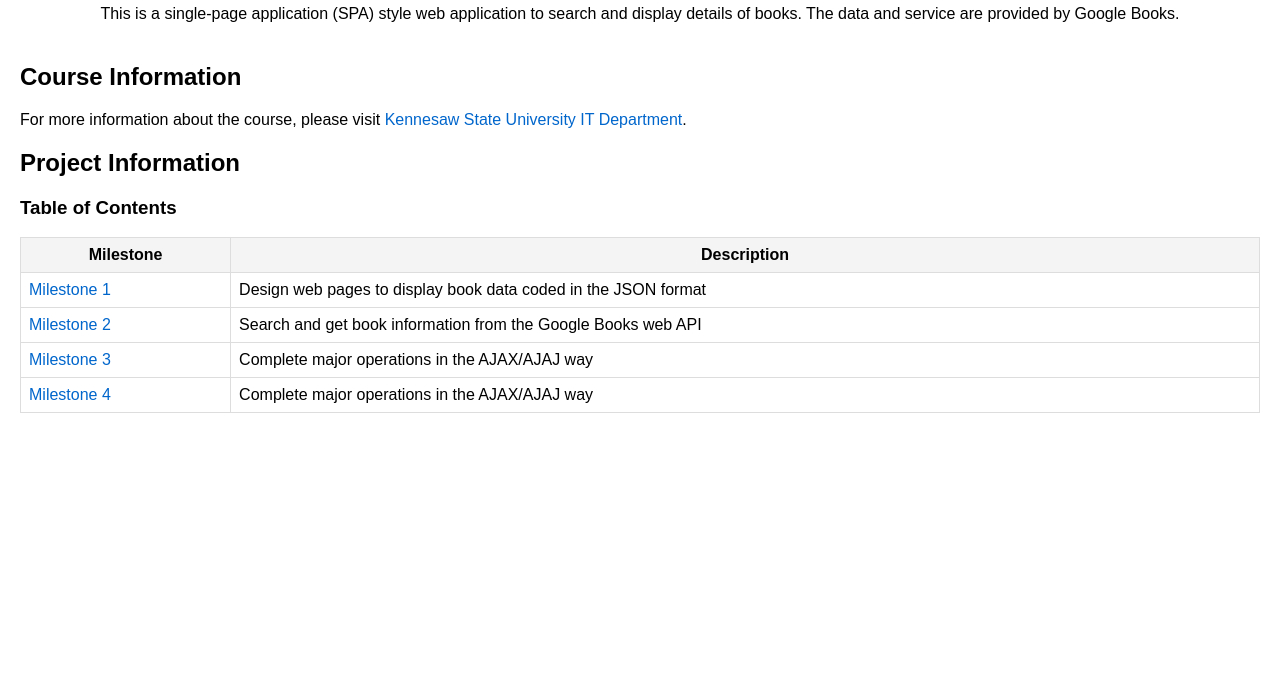
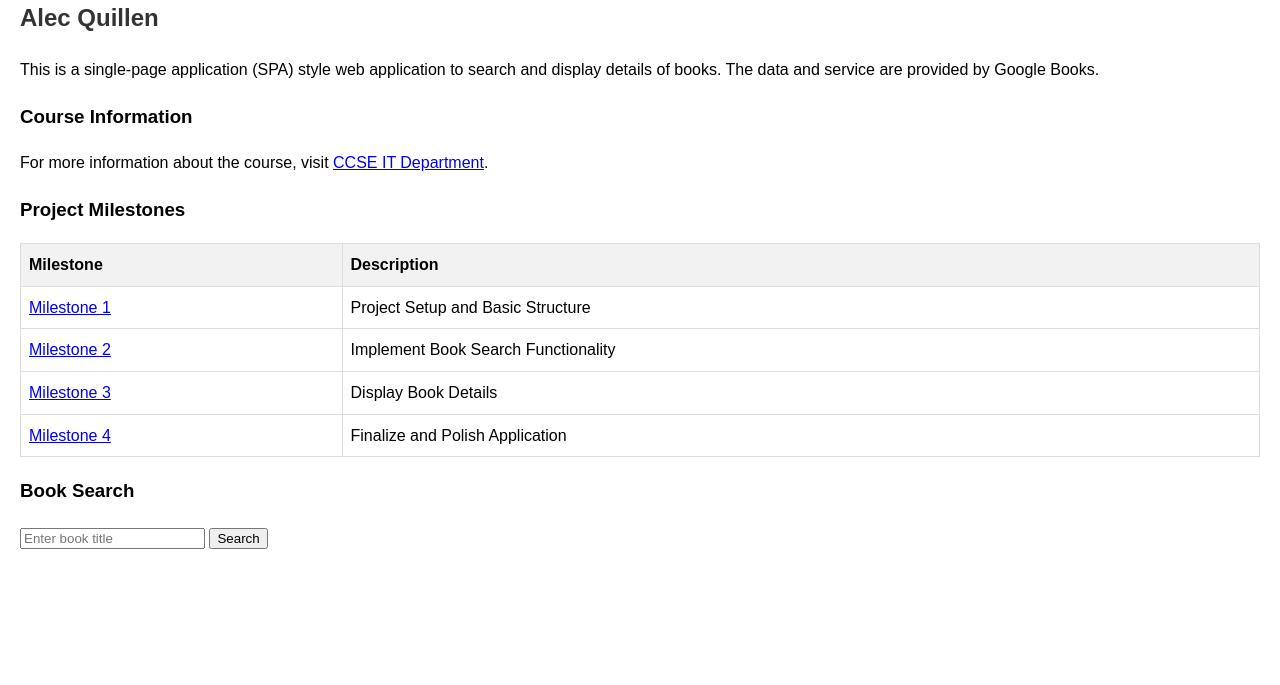
Before and after one commit to alecquillen/Milestone, a plain HTML site: page index.html in a window 1280 px wide. Shown: the part 115-800 px from the top of the page. Drawn offline with nearby package versions, Linux system fonts and the light colour scheme.

Commit message:
new features

```diff
--- a/books.js
+++ /dev/null
@@ -1,43 +0,0 @@
-$(document).ready(function () {
-    // Fetch and display the details of a single book
-    $.getJSON('google-books-book.json', function (data) {
-        let bookDetailsContainer = $('#book-details-container');
-        let volumeInfo = data.volumeInfo;
-
-        let bookHtml = `
-            <div class="book">
-                <h2>${volumeInfo.title}</h2>
-                <h3>${volumeInfo.subtitle}</h3>
-                <p><strong>Author:</strong> ${volumeInfo.authors.join(', ')}</p>
-                <p><strong>Publisher:</strong> ${volumeInfo.publisher}</p>
-                <p><strong>Published Date:</strong> ${volumeInfo.publishedDate}</p>
-                <p><strong>Description:</strong> ${volumeInfo.description}</p>
-                <img src="${volumeInfo.imageLinks.thumbnail}" alt="Book Cover">
-            </div>
-        `;
-
-        bookDetailsContainer.html(bookHtml);
-    });
-
-    // Fetch and display the list of books
-    $.getJSON('google-books-search.json', function (data) {
-        let bookListContainer = $('#book-list-container');
-        let books = data.items;
-
-        let booksHtml = books.map(book => {
-            let volumeInfo = book.volumeInfo;
-            return `
-                <div class="book">
-                    <h2>${volumeInfo.title}</h2>
-                    <p><strong>Author:</strong> ${volumeInfo.authors.join(', ')}</p>
-                    <p><strong>Publisher:</strong> ${volumeInfo.publisher}</p>
-                    <p><strong>Published Date:</strong> ${volumeInfo.publishedDate}</p>
-                    <p><strong>Description:</strong> ${volumeInfo.description}</p>
-                    <img src="${volumeInfo.imageLinks.thumbnail}" alt="Book Cover">
-                </div>
-            `;
-        }).join('');
-
-        bookListContainer.html(booksHtml);
-    });
-});
--- a/index.html
+++ b/index.html
@@ -7,89 +7,137 @@
     <style>
         body {
             font-family: Arial, sans-serif;
-              margin: 20px;
+            line-height: 1.6;
+            margin: 0;
+            padding: 20px;
         }
-          header {
-              text-align: center;
-              margin-bottom: 40px;
-          }
-          h1 {
-              font-size: 2.5em;
-              margin-bottom: 0;
-          }
-          h2 {
-              font-size: 1.5em;
-              margin-top: 0;
-          }
-          section {
-              margin-bottom: 20px;
+        h1, h2 {
+            color: #333;
         }
         table {
+            border-collapse: collapse;
             width: 100%;
-              border-collapse: collapse;
         }
         th, td {
             border: 1px solid #ddd;
             padding: 8px;
+            text-align: left;
         }
         th {
-              background-color: #f4f4f4;
+            background-color: #f2f2f2;
         }
-          a {
-              color: #0066cc;
-              text-decoration: none;
-          }
-          a:hover {
-              text-decoration: underline;
+        #bookDetails {
+            margin-top: 20px;
         }
     </style>
 </head>
 <body>
-
-  <header>
     <h1>Alec's Project</h1>
     <h2>Alec Quillen</h2>
+
     <p>This is a single-page application (SPA) style web application to search and display details of books. The data and service are provided by Google Books.</p>
-  </header>
 
-  <section>
-      <h2>Course Information</h2>
-      <p>For more information about the course, please visit <a href="http://ccse.kennesaw.edu/it" target="_blank">Kennesaw State University IT Department</a>.</p>
-  </section>
+    <h3>Course Information</h3>
+    <p>For more information about the course, visit <a href="http://ccse.kennesaw.edu/it" target="_blank">CCSE IT Department</a>.</p>
 
-  <section>
-      <h2>Project Information</h2>
-      <h3>Table of Contents</h3>
+    <h3>Project Milestones</h3>
     <table>
-          <thead>
         <tr>
             <th>Milestone</th>
             <th>Description</th>
         </tr>
-          </thead>
-          <tbody>
         <tr>
-                  <td><a href="milestone1.html">Milestone 1</a></td>
-                  <td>Design web pages to display book data coded in the JSON format</td>
+            <td><a href="#milestone1">Milestone 1</a></td>
+            <td>Project Setup and Basic Structure</td>
         </tr>
         <tr>
-                  <td><a href="milestone2.html">Milestone 2</a></td>
-                  <td>Search and get book information from the Google Books web API</td>
+            <td><a href="#milestone2">Milestone 2</a></td>
+            <td>Implement Book Search Functionality</td>
         </tr>
         <tr>
-                  <td><a href="milestone3.html">Milestone 3</a></td>
-                  <td>Complete major operations in the AJAX/AJAJ way</td>
+            <td><a href="#milestone3">Milestone 3</a></td>
+            <td>Display Book Details</td>
         </tr>
         <tr>
-                  <td><a href="milestone4.html">Milestone 4</a></td>
-                  <td>Complete major operations in the AJAX/AJAJ way</td>
+            <td><a href="#milestone4">Milestone 4</a></td>
+            <td>Finalize and Polish Application</td>
         </tr>
-          </tbody>
     </table>
-  </section>
 
-  <script src="https://code.jquery.com/jquery-3.6.0.min.js"></script>
-  <script src="books.js"></script>
+    <h3>Book Search</h3>
+    <input type="text" id="searchInput" placeholder="Enter book title">
+    <button onclick="searchBooks()">Search</button>
 
+    <div id="searchResults"></div>
+    <div id="bookDetails"></div>
+
+    <script>
+        const googleBooksSearch = {
+            "kind": "books#volumes",
+            "totalItems": 2000,
+            "items": [
+                {
+                    "kind": "books#volume",
+                    "id": "Wfan6L9RGgYC",
+                    "volumeInfo": {
+                        "title": "The Modern Web",
+                        "authors": ["Peter Gasston"],
+                        "publishedDate": "2013"
+                    }
+                }
+                // ... more items
+            ]
+        };
+
+        const googleBooksBook = {
+            "kind": "books#volume",
+            "id": "Wfan6L9RGgYC",
+            "volumeInfo": {
+                "title": "The Modern Web",
+                "subtitle": "Multi-device Web Development with HTML5, CSS3, and JavaScript",
+                "authors": ["Peter Gasston"],
+                "publisher": "No Starch Press",
+                "publishedDate": "2013",
+                "description": "A Guide to Modern Web Development...",
+                "pageCount": 264
+            }
+        };
+
+        function searchBooks() {
+            const searchTerm = document.getElementById('searchInput').value.toLowerCase();
+            const results = googleBooksSearch.items.filter(book =>
+                book.volumeInfo.title.toLowerCase().includes(searchTerm)
+            );
+            displaySearchResults(results);
+        }
+
+        function displaySearchResults(results) {
+            const resultsDiv = document.getElementById('searchResults');
+            resultsDiv.innerHTML = '';
+            results.forEach(book => {
+                const bookDiv = document.createElement('div');
+                bookDiv.innerHTML = `
+                    <h4>${book.volumeInfo.title}</h4>
+                    <p>By: ${book.volumeInfo.authors.join(', ')}</p>
+                    <button onclick="displayBookDetails('${book.id}')">View Details</button>
+                `;
+                resultsDiv.appendChild(bookDiv);
+            });
+        }
+
+        function displayBookDetails(bookId) {
+            const book = googleBooksBook;
+            const detailsDiv = document.getElementById('bookDetails');
+            detailsDiv.innerHTML = `
+                <h3>${book.volumeInfo.title}</h3>
+                <h4>${book.volumeInfo.subtitle}</h4>
+                <p>By: ${book.volumeInfo.authors.join(', ')}</p>
+                <p>Publisher: ${book.volumeInfo.publisher}</p>
+                <p>Published Date: ${book.volumeInfo.publishedDate}</p>
+                <p>Page Count: ${book.volumeInfo.pageCount}</p>
+                <p>${book.volumeInfo.description}</p>
+            `;
+        }
+    </script>
 </body>
 </html>
```
Lines whose indentation alone changed are shown as unchanged.
